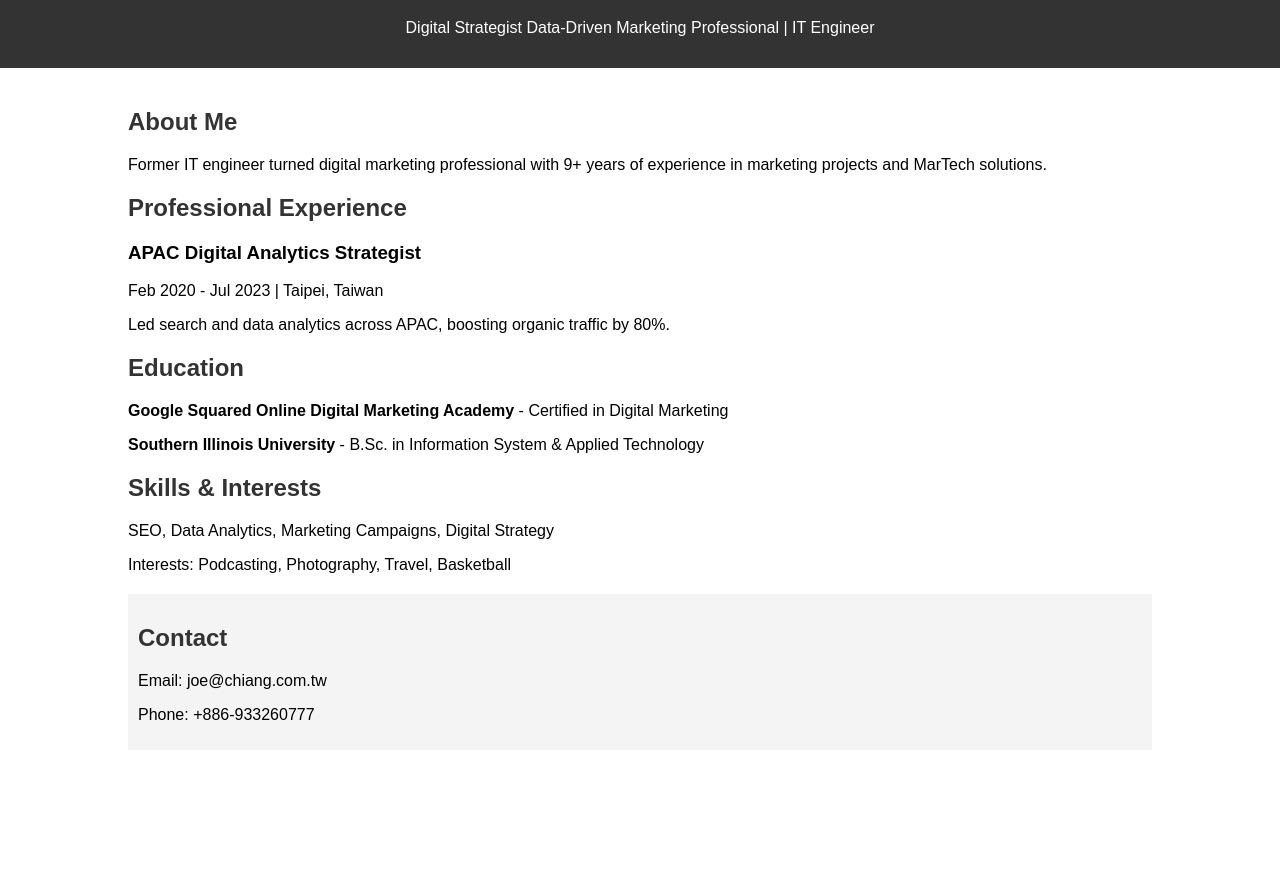
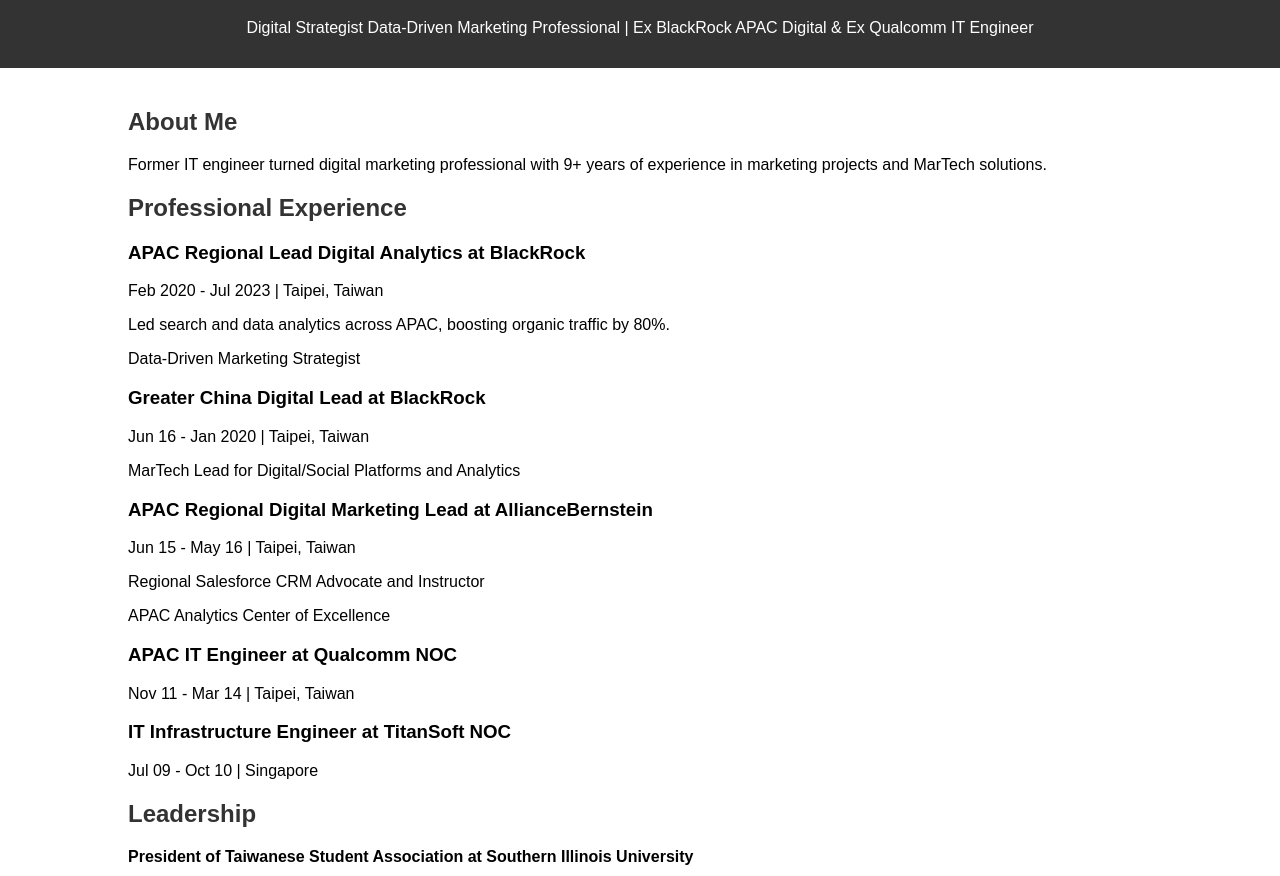
Before and after one commit to jo3c/chiang, a plain HTML site: page index.html in a window 1280 px wide. Shown: the part 76-952 px from the top of the page. Before the commit the page ends 866 px from the top, so only its background shows below. Drawn offline with Linux system fonts and the light colour scheme.

Commit message:
Update index.html

```diff
--- a/index.html
+++ b/index.html
@@ -16,7 +16,7 @@
 <body>
     <header>
         <h1>Joe Chiang</h1>
-        <p>Digital Strategist Data-Driven Marketing Professional | IT Engineer</p>
+        <p>Digital Strategist Data-Driven Marketing Professional | Ex BlackRock APAC Digital & Ex Qualcomm IT Engineer</p>
     </header>
 
     <div class="container">
@@ -28,10 +28,38 @@
         <section>
             <h2>Professional Experience</h2>
 
-            <h3>APAC Digital Analytics Strategist</h3>
+            <h3>APAC Regional Lead Digital Analytics at BlackRock</h3>
             <p>Feb 2020 - Jul 2023 | Taipei, Taiwan</p>
             <p>Led search and data analytics across APAC, boosting organic traffic by 80%.</p>
+            <p>Data-Driven Marketing Strategist</p>
+
+            <h3>Greater China Digital Lead at BlackRock</h3>
+            <p>Jun 16 - Jan 2020 | Taipei, Taiwan</p>
+            <p>MarTech Lead for Digital/Social Platforms and Analytics</p>
+
+            <h3>APAC Regional Digital Marketing Lead at AllianceBernstein</h3>
+            <p>Jun 15 - May 16 | Taipei, Taiwan</p>
+            <p>Regional Salesforce CRM Advocate and Instructor</p>
+            <p>APAC Analytics Center of Excellence</p>
+
+
+            <h3>APAC IT Engineer at Qualcomm NOC </h3>
+            <p>Nov 11 - Mar 14 | Taipei, Taiwan</p>
+
+            <h3>IT Infrastructure Engineer at TitanSoft NOC </h3>
+            <p>Jul 09 - Oct 10 | Singapore</p>
+
+
         </section>
+       <section>
+            <h2>Leadership</h2>
+            <p><strong>President of Taiwanese Student Association at Southern Illinois University</strong></p>
+            <p><strong>Chapter Founder RedBar Taiwan</strong></p>
+            <p><strong>Host of Biaoist Podcast</strong></p>
+
+       </section>
+
+
 
         <section>
             <h2>Education</h2>
@@ -42,13 +70,11 @@
         <section>
             <h2>Skills & Interests</h2>
             <p>SEO, Data Analytics, Marketing Campaigns, Digital Strategy</p>
-            <p>Interests: Podcasting, Photography, Travel, Basketball</p>
         </section>
 
         <section class="contact">
             <h2>Contact</h2>
             <p>Email: joe@chiang.com.tw</p>
-            <p>Phone: +886-933260777</p>
         </section>
     </div>
 </body>
```
